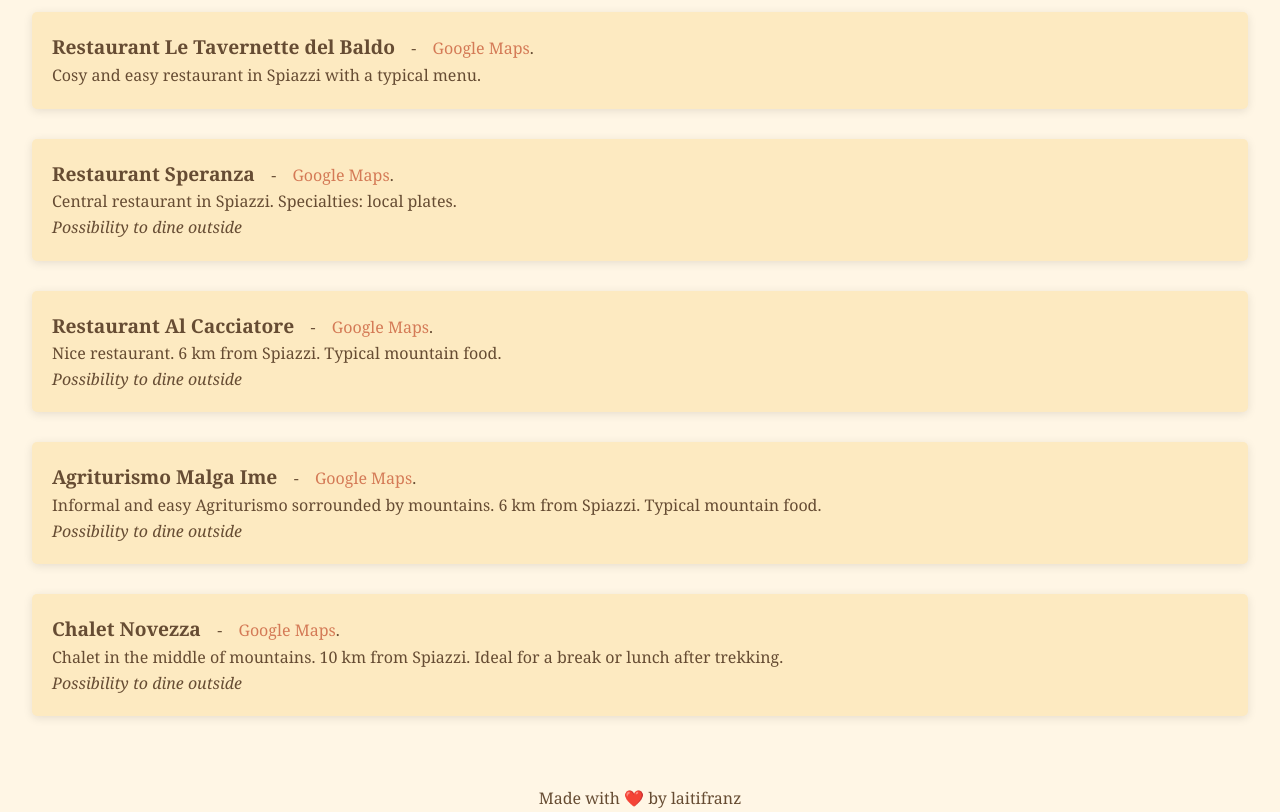
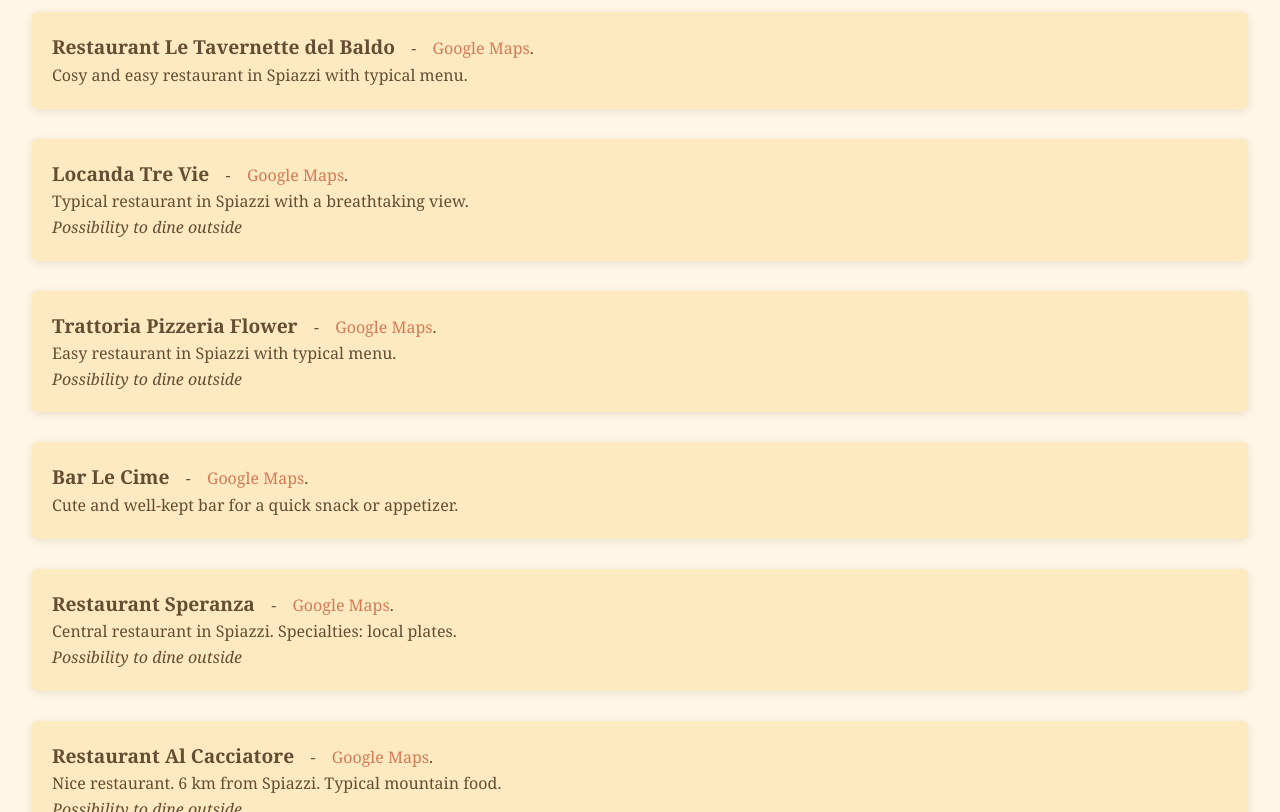
Before and after one commit to cadelbaldo/infopoint, a plain HTML site: page restaurants.html in a window 1280 px wide. Shown: the part 2500-3312 px from the top of the page. Drawn offline with Linux system fonts and the light colour scheme.

Commit message:
update restaurant list

```diff
--- a/restaurants.html
+++ b/restaurants.html
@@ -70,7 +70,16 @@
             <br> Informal pizzeria/restaurant in a peculiar furnished environment. Spiazzi center. </li>
 
         <li><strong>Restaurant Le Tavernette del Baldo</strong> &ensp;  - &ensp;  <a href="https://maps.app.goo.gl/AuNEro76xmw6DC4q6?g_st=ic">Google Maps</a>.
-            <br> Cosy and easy restaurant in Spiazzi with a typical menu. </li>
+            <br> Cosy and easy restaurant in Spiazzi with typical menu. </li>
+
+        <li><strong>Locanda Tre Vie</strong> &ensp;  - &ensp;  <a href="https://maps.app.goo.gl/386mUEVVQnAJJFPd7">Google Maps</a>.
+            <br> Typical restaurant in Spiazzi with a breathtaking view. <br>  <i>Possibility to dine outside</i></li></li>
+
+        <li><strong>Trattoria Pizzeria Flower</strong> &ensp;  - &ensp;  <a href="https://maps.app.goo.gl/TwtmHXPaxwUutKeVA">Google Maps</a>.
+            <br> Easy restaurant in Spiazzi with typical menu. <br>  <i>Possibility to dine outside</i></li></li>
+
+        <li><strong>Bar Le Cime</strong> &ensp;  - &ensp;  <a href="https://maps.app.goo.gl/wDcNnVMDv7UsGyAM8">Google Maps</a>.
+            <br> Cute and well-kept bar for a quick snack or appetizer. </li>
 
         <li><strong>Restaurant Speranza</strong> &ensp;  - &ensp;  <a href="https://maps.app.goo.gl/dR5d6e5Ziyg5NLTv6?g_st=ic">Google Maps</a>.
             <br> Central restaurant in Spiazzi. Specialties: local plates. <br>  <i>Possibility to dine outside</i></li>
```
